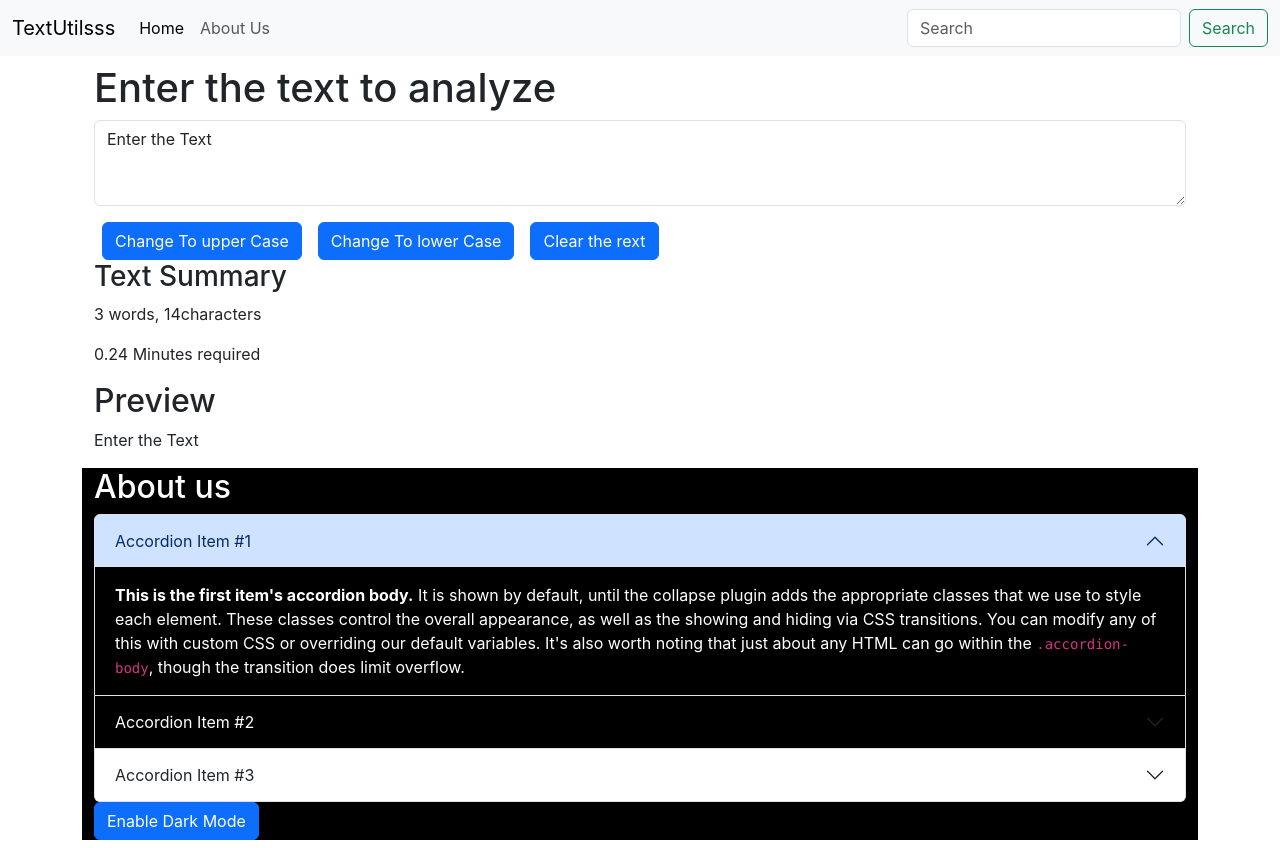
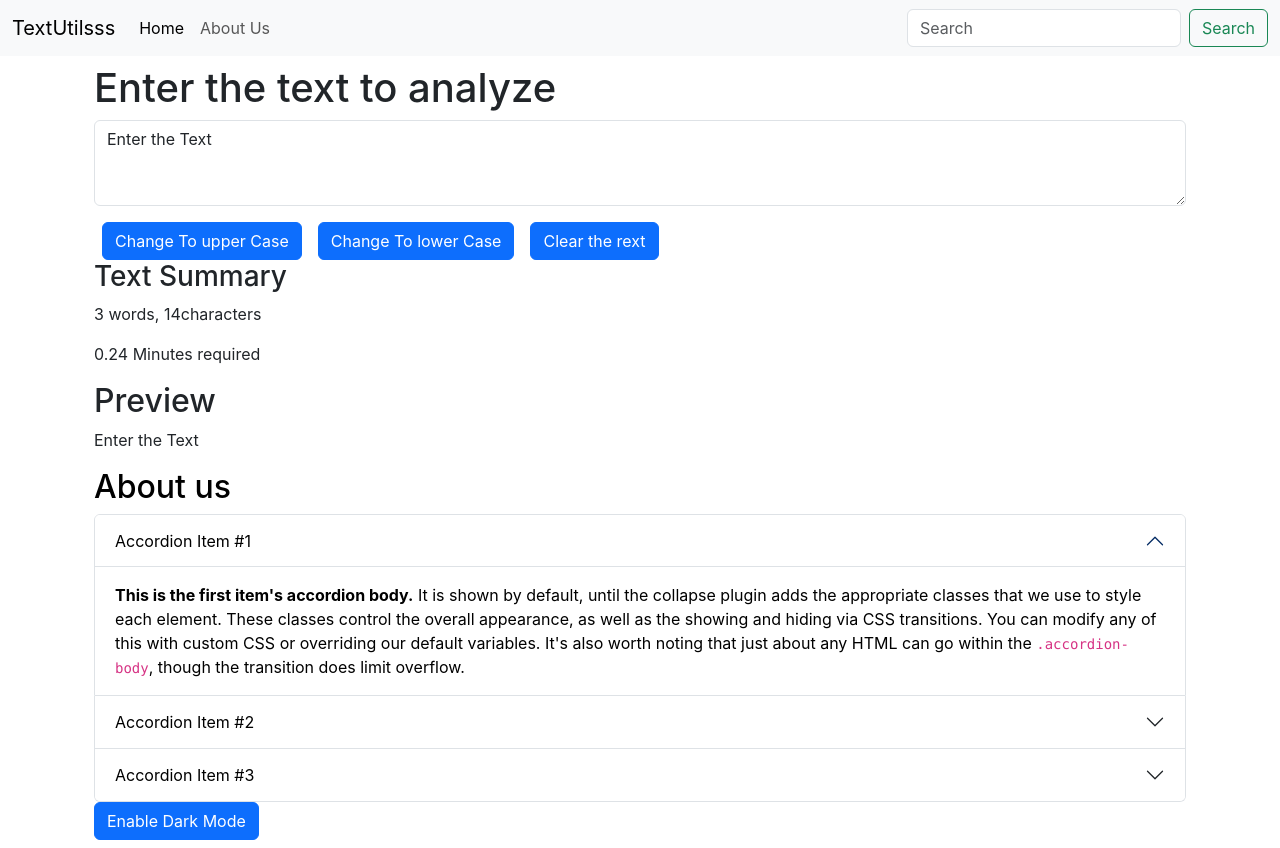
Before and after one commit to RahulVijaySingh/MERN_Tutorial, a React (Create React App) app: page / in a window 1280 px wide. Built offline with nearby package versions, Linux system fonts and the light colour scheme.

Commit message:
Added the functionality of Dark Mode

```diff
--- a/src/About.js
+++ b/src/About.js
@@ -2,16 +2,31 @@ import React, { useState } from 'react'
 
 const About = () => {
 
+    const [text, setText] = useState("Enable  Dark Mode")
 
-    const [myStyle, setmystyle] = useState(
+
+    const [myStyle, setMyStyle] = useState(
         {
-        color:'white',
-        backgroundColor:'black'
+        color:'black',
+        backgroundColor:'white'
         }
     )
 
     let handletoggle =()=>{
-        if(backgroundColor==='black'){
+        if(myStyle.color==='white'){
+            setMyStyle({
+                color:'black',
+                backgroundColor:'white'
+            })
+            setText("Enble Dark Mode");
+
+        }
+        else{
+            setMyStyle({
+                color:'white',
+                backgroundColor:'black'
+            })
+            setText("Enble Light Mode");
 
         }
     }
@@ -23,7 +38,7 @@ const About = () => {
             <div className="accordion" id="accordionExample">
                 <div className="accordion-item">
                     <h2 className="accordion-header">
-                        <button className="accordion-button myStyle" type="button" data-bs-toggle="collapse" data-bs-target="#collapseOne" aria-expanded="true" aria-controls="collapseOne">
+                        <button className="accordion-button myStyle"  style={myStyle} type="button" data-bs-toggle="collapse" data-bs-target="#collapseOne" aria-expanded="true" aria-controls="collapseOne">
                             Accordion Item #1
                         </button>
                     </h2>
@@ -39,7 +54,7 @@ const About = () => {
                             Accordion Item #2
                         </button>
                     </h2>
-                    <div id="collapseTwo" className="accordion-collapse collapse" data-bs-parent="#accordionExample">
+                    <div id="collapseTwo" className="accordion-collapse collapse" style={myStyle} data-bs-parent="#accordionExample">
                         <div className="accordion-body">
                             <strong>This is the second item's accordion body.</strong> It is hidden by default, until the collapse plugin adds the appropriate classes that we use to style each element. These classes control the overall appearance, as well as the showing and hiding via CSS transitions. You can modify any of this with custom CSS or overriding our default variables. It's also worth noting that just about any HTML can go within the <code>.accordion-body</code>, though the transition does limit overflow.
                         </div>
@@ -47,18 +62,18 @@ const About = () => {
                 </div>
                 <div className="accordion-item">
                     <h2 className="accordion-header">
-                        <button className="accordion-button collapsed" type="button" data-bs-toggle="collapse" data-bs-target="#collapseThree" aria-expanded="false" aria-controls="collapseThree">
+                        <button className="accordion-button collapsed" type="button" style={myStyle} data-bs-toggle="collapse" data-bs-target="#collapseThree" aria-expanded="false" aria-controls="collapseThree">
                             Accordion Item #3
                         </button>
                     </h2>
-                    <div id="collapseThree" className="accordion-collapse collapse" data-bs-parent="#accordionExample">
+                    <div id="collapseThree" className="accordion-collapse collapse" style={myStyle} data-bs-parent="#accordionExample">
                         <div className="accordion-body">
                             <strong>This is the third item's accordion body.</strong> It is hidden by default, until the collapse plugin adds the appropriate classes that we use to style each element. These classes control the overall appearance, as well as the showing and hiding via CSS transitions. You can modify any of this with custom CSS or overriding our default variables. It's also worth noting that just about any HTML can go within the <code>.accordion-body</code>, though the transition does limit overflow.
                         </div>
                     </div>
                 </div>
             </div>
-            <button type='button' className="btn btn-primary"  onClick={handletoggle}>Enable Dark Mode</button>
+            <button type='button' className="btn btn-primary"  onClick={handletoggle}>{text}</button>
 
         </div>
     )
```
